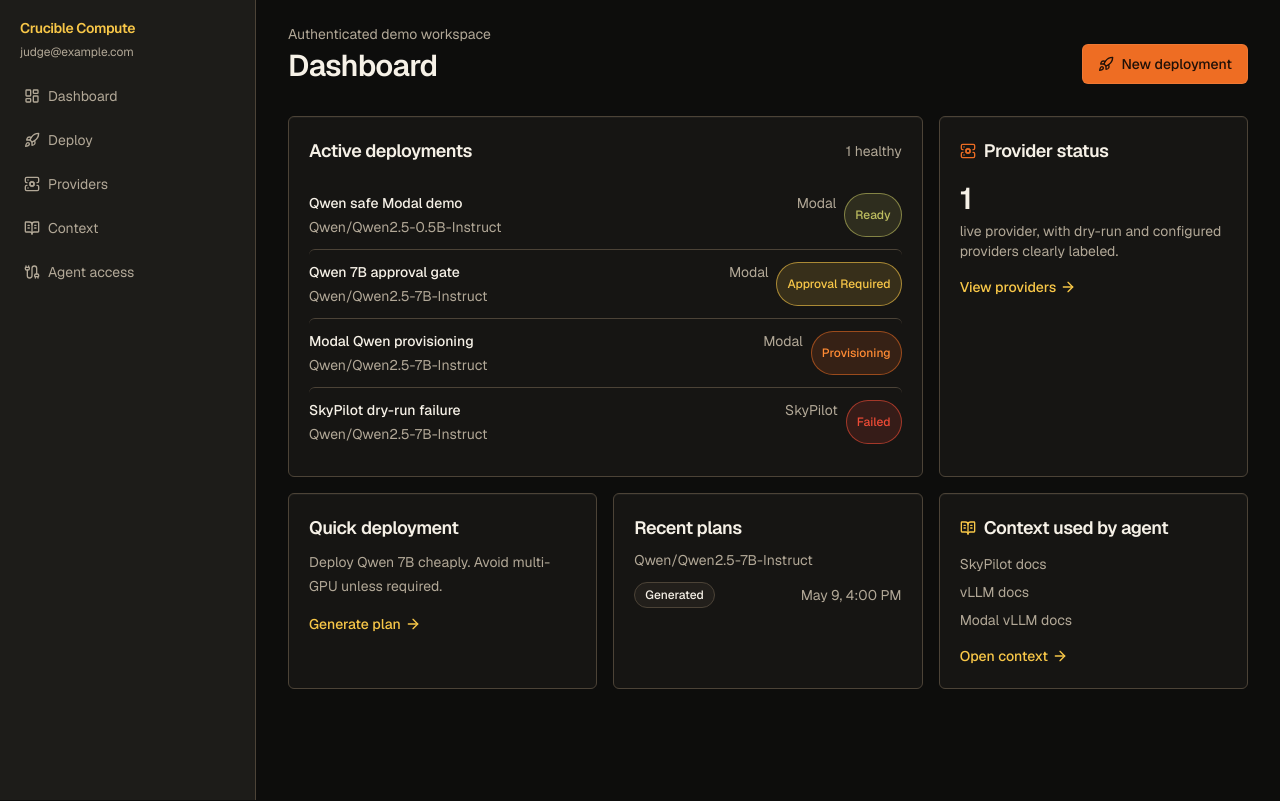
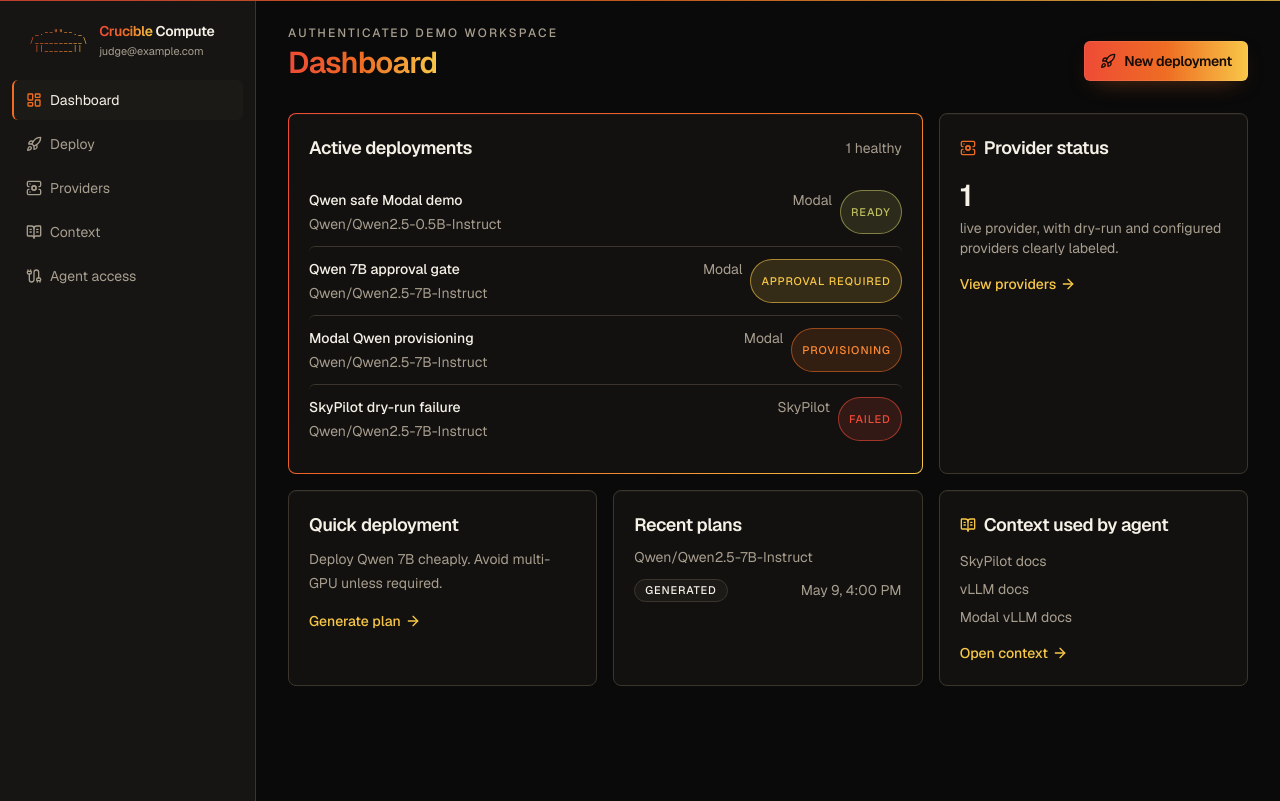
Before and after one commit to Trolleroof/nozomio-hackathon, a Next.js app in the folder apps/web/: page /dashboard in a window 1280 px wide. Built offline with nearby package versions, Linux system fonts and the light colour scheme.

Commit message:
style: sharpen crucible brand accents

```diff
--- a/apps/web/app/dashboard/page.tsx
+++ b/apps/web/app/dashboard/page.tsx
@@ -15,7 +15,9 @@ export default function DashboardPage() {
       <div className="mb-8 flex flex-col justify-between gap-4 sm:flex-row sm:items-end">
         <div>
           <p className="crucible-eyebrow">Authenticated demo workspace</p>
-          <h1 className="mt-1 text-3xl font-semibold tracking-tight">Dashboard</h1>
+          <h1 className="mt-1 text-3xl font-semibold tracking-tight">
+            <span className="crucible-gradient-text">Dashboard</span>
+          </h1>
         </div>
         <Link
           href="/deployments/new"
@@ -27,7 +29,7 @@ export default function DashboardPage() {
       </div>
 
       <div className="grid gap-4 md:grid-cols-3">
-        <section className="crucible-card md:col-span-2">
+        <section className="crucible-card-feature md:col-span-2">
           <div className="flex items-center justify-between gap-4">
             <h2 className="text-lg font-semibold tracking-tight">Active deployments</h2>
             <span className="text-sm text-muted-foreground">{readyCount} healthy</span>
--- a/apps/web/app/globals.css
+++ b/apps/web/app/globals.css
@@ -4,17 +4,18 @@
 
 :root {
   color-scheme: dark;
-  --background: 13 13 12;
+  --background: 10 10 10;
   --foreground: 246 241 231;
-  --muted: 29 28 25;
-  --muted-foreground: 178 168 151;
-  --surface: 22 21 19;
-  --surface-raised: 34 31 27;
-  --code: 8 8 7;
-  --border: 76 67 55;
+  --muted: 22 21 20;
+  --muted-foreground: 168 158 142;
+  --surface: 18 17 16;
+  --surface-raised: 28 26 23;
+  --code: 6 6 6;
+  --border: 60 53 44;
+  --border-strong: 92 80 64;
   --accent: 238 109 35;
   --accent-hover: 255 139 52;
-  --accent-foreground: 31 16 8;
+  --accent-foreground: 24 12 6;
   --forge: 248 199 72;
   --ember: 238 75 54;
   --success: 190 190 96;
@@ -26,6 +27,10 @@ body {
   color: rgb(var(--foreground));
   font-family: var(--font-geist-sans), ui-sans-serif, system-ui, sans-serif;
   font-feature-settings: "rlig" 1, "calt" 1;
+  background-image:
+    radial-gradient(1100px 600px at 85% -10%, rgb(var(--ember) / 0.07), transparent 60%),
+    radial-gradient(900px 500px at -10% 110%, rgb(var(--forge) / 0.05), transparent 60%);
+  background-attachment: fixed;
 }
 
 * {
@@ -74,19 +79,33 @@ select option {
   }
 
   .crucible-sidebar-link {
-    @apply inline-flex min-h-10 items-center gap-2 rounded-md px-3 py-2 text-sm text-muted-foreground hover:bg-surface-raised hover:text-foreground md:flex;
+    @apply inline-flex min-h-10 items-center gap-2 rounded-md border-l-2 border-transparent px-3 py-2 text-sm text-muted-foreground transition-colors hover:bg-surface-raised hover:text-foreground md:flex;
+  }
+
+  .crucible-sidebar-link-active {
+    @apply border-accent bg-surface-raised text-foreground;
   }
 
   .crucible-card {
-    @apply rounded-md border border-border bg-surface p-5 text-foreground shadow-[inset_0_1px_0_rgb(255_255_255_/_0.04)];
+    @apply rounded-lg border border-border bg-surface p-5 text-foreground shadow-[inset_0_1px_0_rgb(255_255_255_/_0.04)];
   }
 
   .crucible-card-muted {
-    @apply rounded-md border border-border bg-muted p-5 text-foreground shadow-[inset_0_1px_0_rgb(255_255_255_/_0.035)];
+    @apply rounded-lg border border-border bg-muted p-5 text-foreground shadow-[inset_0_1px_0_rgb(255_255_255_/_0.035)];
   }
 
   .crucible-card-compact {
     @apply rounded-md border border-border bg-surface-raised p-4 text-foreground;
+  }
+
+  .crucible-card-feature {
+    @apply relative rounded-lg bg-surface p-5 text-foreground shadow-[inset_0_1px_0_rgb(255_255_255_/_0.04)];
+    background-image:
+      linear-gradient(rgb(var(--surface)), rgb(var(--surface))),
+      linear-gradient(135deg, rgb(var(--ember)), rgb(var(--accent)) 55%, rgb(var(--forge)));
+    background-origin: border-box;
+    background-clip: padding-box, border-box;
+    border: 1px solid transparent;
   }
 
   .crucible-input {
@@ -98,11 +117,11 @@ select option {
   }
 
   .crucible-primary {
-    @apply inline-flex items-center justify-center rounded-md bg-accent px-4 py-2 text-sm font-medium text-accent-foreground shadow-[0_0_0_1px_rgb(255_255_255_/_0.08)_inset] hover:bg-accent-hover;
+    @apply inline-flex items-center justify-center rounded-md bg-gradient-to-r from-ember via-accent to-forge px-4 py-2 text-sm font-semibold tracking-tight text-accent-foreground shadow-[0_0_0_1px_rgb(255_255_255_/_0.08)_inset,0_8px_24px_-12px_rgb(238_109_35_/_0.55)] transition-[filter,transform] hover:brightness-110 active:translate-y-[1px];
   }
 
   .crucible-secondary {
-    @apply inline-flex items-center justify-center rounded-md border border-border bg-surface px-4 py-2 text-sm font-medium text-foreground hover:border-accent/60 hover:bg-surface-raised;
+    @apply inline-flex items-center justify-center rounded-md border border-border bg-surface px-4 py-2 text-sm font-medium text-foreground transition-colors hover:border-accent/60 hover:bg-surface-raised;
   }
 
   .crucible-danger {
@@ -114,14 +133,39 @@ select option {
   }
 
   .crucible-link {
-    @apply text-sm font-medium text-forge hover:text-accent-hover;
+    @apply text-sm font-medium text-forge transition-colors hover:text-accent-hover;
   }
 
   .crucible-eyebrow {
-    @apply text-sm text-muted-foreground;
+    @apply text-xs font-medium uppercase tracking-[0.18em] text-muted-foreground;
   }
 
   .crucible-muted {
     @apply text-muted-foreground;
   }
+
+  .crucible-gradient-text {
+    @apply bg-gradient-to-r from-ember via-accent to-forge bg-clip-text text-transparent;
+  }
+
+  .crucible-gradient-bar {
+    @apply h-px w-full bg-gradient-to-r from-ember via-accent to-forge opacity-80;
+  }
+
+  .crucible-glow {
+    position: relative;
+    isolation: isolate;
+  }
+
+  .crucible-glow::before {
+    content: "";
+    position: absolute;
+    inset: -20%;
+    z-index: -1;
+    background:
+      radial-gradient(60% 60% at 30% 40%, rgb(var(--ember) / 0.18), transparent 70%),
+      radial-gradient(55% 55% at 75% 70%, rgb(var(--forge) / 0.14), transparent 70%);
+    filter: blur(20px);
+    pointer-events: none;
+  }
 }
--- a/apps/web/app/login/page.tsx
+++ b/apps/web/app/login/page.tsx
@@ -1,10 +1,25 @@
 import Link from "next/link";
+
+import { AnvilArtMark } from "@/components/anvil-art";
 
 export default function LoginPage() {
   return (
-    <main className="flex min-h-screen items-center justify-center bg-background px-4 py-10 text-foreground">
-      <section className="crucible-card w-full max-w-md p-6">
-        <h1 className="text-2xl font-semibold tracking-tight">Log in</h1>
+    <main className="min-h-screen bg-background text-foreground">
+      <div className="crucible-gradient-bar" />
+      <div className="flex min-h-[calc(100vh-1px)] items-center justify-center px-4 py-10">
+        <div className="crucible-glow w-full max-w-md">
+          <section className="crucible-card-feature p-6">
+            <div className="flex items-center gap-3">
+              <AnvilArtMark />
+              <div className="text-sm font-semibold tracking-tight">
+                <span className="crucible-gradient-text">Crucible</span>{" "}
+                <span className="text-foreground">Compute</span>
+              </div>
+            </div>
+            <h1 className="mt-5 text-2xl font-semibold tracking-tight">Log in</h1>
+            <p className="mt-1 text-sm text-muted-foreground">
+              Enter your workspace.
+            </p>
             <form className="mt-6 space-y-4">
               <div>
                 <label className="block text-sm font-medium" htmlFor="email">
@@ -23,9 +38,11 @@ export default function LoginPage() {
               </button>
             </form>
             <p className="mt-4 text-sm text-muted-foreground">
-          Need an account? <Link className="font-medium text-forge hover:text-accent-hover" href="/signup">Create account</Link>
+              Need an account? <Link className="crucible-link" href="/signup">Create account</Link>
             </p>
           </section>
+        </div>
+      </div>
     </main>
   );
 }
--- a/apps/web/app/page.tsx
+++ b/apps/web/app/page.tsx
@@ -1,67 +1,88 @@
 import { ArrowRight, CheckCircle2, ShieldCheck } from "lucide-react";
 import Link from "next/link";
 
+import { AnvilArtLarge } from "@/components/anvil-art";
 import { StatusBadge } from "@/components/status-badge";
 
 export default function LandingPage() {
   return (
     <main className="crucible-shell">
-      <section className="mx-auto grid min-h-screen max-w-6xl gap-10 px-4 py-10 sm:px-6 lg:grid-cols-[0.9fr_1.1fr] lg:items-center lg:px-8">
+      <div className="crucible-gradient-bar" />
+      <section className="mx-auto grid min-h-[calc(100vh-1px)] max-w-6xl gap-12 px-4 py-12 sm:px-6 lg:grid-cols-[1.05fr_0.95fr] lg:items-center lg:px-8">
         <div>
-          <div className="mb-5 inline-flex rounded-full border border-forge/40 bg-forge/10 px-3 py-1 text-sm text-forge">
-            Frontend demo against typed fixtures
+          <div className="mb-5 inline-flex items-center gap-2 rounded-full border border-border bg-surface/80 px-3 py-1 text-xs font-medium uppercase tracking-[0.18em] text-muted-foreground backdrop-blur">
+            <span className="h-1.5 w-1.5 rounded-full bg-gradient-to-r from-ember to-forge" />
+            GPU deployment backend
           </div>
-          <h1 className="text-4xl font-semibold tracking-tight text-foreground sm:text-5xl">Crucible Compute</h1>
-          <p className="mt-4 max-w-xl text-lg leading-8 text-muted-foreground">
+          <h1 className="text-5xl font-semibold tracking-tight sm:text-6xl">
+            <span className="crucible-gradient-text">Crucible</span>
+            <span className="text-foreground"> Compute</span>
+          </h1>
+          <p className="mt-5 max-w-xl text-lg leading-8 text-muted-foreground">
             Crucible gives every personal agent its own GPU deployment backend.
           </p>
           <div className="mt-8 flex flex-wrap gap-3">
-            <Link
-              href="/signup"
-              className="crucible-primary min-h-11 gap-2 px-5"
-            >
+            <Link href="/signup" className="crucible-primary min-h-11 gap-2 px-5">
               Start deployment
               <ArrowRight aria-hidden="true" className="h-4 w-4" />
             </Link>
-            <Link
-              href="/dashboard"
-              className="crucible-secondary min-h-11 px-5"
-            >
+            <Link href="/dashboard" className="crucible-secondary min-h-11 px-5">
               View demo dashboard
             </Link>
           </div>
+
+          <dl className="mt-10 grid max-w-lg grid-cols-3 gap-4 text-sm">
+            <div>
+              <dt className="crucible-eyebrow">Providers</dt>
+              <dd className="mt-1 font-medium text-foreground">Modal, SkyPilot, Vast.ai</dd>
+            </div>
+            <div>
+              <dt className="crucible-eyebrow">Gate</dt>
+              <dd className="mt-1 font-medium text-foreground">Human approval</dd>
+            </div>
+            <div>
+              <dt className="crucible-eyebrow">Surface</dt>
+              <dd className="mt-1 font-medium text-foreground">CLI &middot; MCP &middot; UI</dd>
+            </div>
+          </dl>
         </div>
 
-        <div className="crucible-card-muted">
-          <div className="flex items-center justify-between gap-4 border-b border-border pb-4">
+        <div className="crucible-glow flex flex-col gap-6">
+          <div className="flex justify-center lg:justify-end">
+            <AnvilArtLarge />
+          </div>
+
+          <div className="crucible-card-feature">
+            <div className="flex items-center justify-between gap-4 border-b border-border/60 pb-4">
               <div>
-              <div className="text-sm font-medium">Deploy Qwen 7B cheaply</div>
+                <div className="text-sm font-semibold tracking-tight">Deploy Qwen 7B cheaply</div>
                 <div className="mt-1 text-sm text-muted-foreground">Approval gate before paid GPU launch</div>
               </div>
               <StatusBadge status="approval_required">Approval required</StatusBadge>
             </div>
             <div className="grid gap-3 py-5 sm:grid-cols-3">
               <div>
-              <div className="text-xs uppercase tracking-wide text-muted-foreground">Provider</div>
+                <div className="crucible-eyebrow">Provider</div>
                 <div className="mt-1 text-sm font-medium">Modal</div>
               </div>
               <div>
-              <div className="text-xs uppercase tracking-wide text-muted-foreground">GPU</div>
+                <div className="crucible-eyebrow">GPU</div>
                 <div className="mt-1 text-sm font-medium">NVIDIA L4</div>
               </div>
               <div>
-              <div className="text-xs uppercase tracking-wide text-muted-foreground">Model</div>
+                <div className="crucible-eyebrow">Model</div>
                 <div className="mt-1 text-sm font-medium">Qwen 2.5</div>
               </div>
             </div>
             <div className="grid gap-3 sm:grid-cols-2">
-            <div className="flex items-center gap-2 rounded-md border border-border bg-surface p-3 text-sm">
+              <div className="flex items-center gap-2 rounded-md border border-border bg-surface-raised p-3 text-sm">
                 <ShieldCheck aria-hidden="true" className="h-4 w-4 text-forge" />
                 Paid launch needs approval
               </div>
-            <div className="flex items-center gap-2 rounded-md border border-border bg-surface p-3 text-sm">
+              <div className="flex items-center gap-2 rounded-md border border-border bg-surface-raised p-3 text-sm">
                 <CheckCircle2 aria-hidden="true" className="h-4 w-4 text-success" />
                 Safe fixture endpoint ready
+              </div>
             </div>
           </div>
         </div>
--- a/apps/web/app/signup/page.tsx
+++ b/apps/web/app/signup/page.tsx
@@ -1,10 +1,25 @@
 import Link from "next/link";
+
+import { AnvilArtMark } from "@/components/anvil-art";
 
 export default function SignupPage() {
   return (
-    <main className="flex min-h-screen items-center justify-center bg-background px-4 py-10 text-foreground">
-      <section className="crucible-card w-full max-w-md p-6">
-        <h1 className="text-2xl font-semibold tracking-tight">Create account</h1>
+    <main className="min-h-screen bg-background text-foreground">
+      <div className="crucible-gradient-bar" />
+      <div className="flex min-h-[calc(100vh-1px)] items-center justify-center px-4 py-10">
+        <div className="crucible-glow w-full max-w-md">
+          <section className="crucible-card-feature p-6">
+            <div className="flex items-center gap-3">
+              <AnvilArtMark />
+              <div className="text-sm font-semibold tracking-tight">
+                <span className="crucible-gradient-text">Crucible</span>{" "}
+                <span className="text-foreground">Compute</span>
+              </div>
+            </div>
+            <h1 className="mt-5 text-2xl font-semibold tracking-tight">Create account</h1>
+            <p className="mt-1 text-sm text-muted-foreground">
+              Forge your first deployment.
+            </p>
             <form className="mt-6 space-y-4">
               <div>
                 <label className="block text-sm font-medium" htmlFor="email">
@@ -23,9 +38,11 @@ export default function SignupPage() {
               </button>
             </form>
             <p className="mt-4 text-sm text-muted-foreground">
-          Already have access? <Link className="font-medium text-forge hover:text-accent-hover" href="/login">Log in</Link>
+              Already have access? <Link className="crucible-link" href="/login">Log in</Link>
             </p>
           </section>
+        </div>
+      </div>
     </main>
   );
 }
--- /dev/null
+++ b/apps/web/src/components/anvil-art.tsx
@@ -0,0 +1,38 @@
+const LARGE_ANVIL = String.raw`
+            (  .  )
+          (    )  )
+           )  (  ,
+       _.--""--._
+      /  ANVIL   \
+   __/____________\__
+  /__________________\
+       ||      ||
+       ||______||
+      /__________\
+`;
+
+const MARK_ANVIL = String.raw`   _.--""--._
+  /__________\
+   ||______||`;
+
+export function AnvilArtLarge({ className = "" }: { className?: string }) {
+  return (
+    <pre
+      aria-hidden="true"
+      className={`crucible-gradient-text whitespace-pre font-mono text-[12px] leading-[1.05] sm:text-sm ${className}`}
+    >
+      {LARGE_ANVIL}
+    </pre>
+  );
+}
+
+export function AnvilArtMark({ className = "" }: { className?: string }) {
+  return (
+    <pre
+      aria-hidden="true"
+      className={`crucible-gradient-text whitespace-pre font-mono text-[8px] leading-[1.05] ${className}`}
+    >
+      {MARK_ANVIL}
+    </pre>
+  );
+}
--- a/apps/web/src/components/app-frame.tsx
+++ b/apps/web/src/components/app-frame.tsx
@@ -1,3 +1,5 @@
+"use client";
+
 import {
   BookOpenText,
   Cable,
@@ -7,6 +9,8 @@ import {
 } from "lucide-react";
 import Link from "next/link";
 
+import { AnvilArtMark } from "@/components/anvil-art";
+import { SidebarNav } from "@/components/sidebar-nav";
 import { demoSession } from "@/lib/session";
 
 const navItems = [
@@ -20,29 +24,22 @@ const navItems = [
 export function AppFrame({ children }: { children: React.ReactNode }) {
   return (
     <div className="crucible-shell">
+      <div className="crucible-gradient-bar" />
       <div className="flex min-h-screen flex-col md:flex-row">
         <aside className="crucible-sidebar">
-          <div className="flex items-center justify-between gap-4 px-5 py-4 md:block">
-            <Link href="/" className="text-sm font-semibold tracking-tight text-forge">
-              Crucible Compute
+          <div className="flex items-center justify-between gap-4 px-5 py-5 md:block">
+            <Link href="/" className="flex items-center gap-3">
+              <AnvilArtMark className="hidden md:block" />
+              <div>
+                <div className="text-sm font-semibold tracking-tight">
+                  <span className="crucible-gradient-text">Crucible</span>{" "}
+                  <span className="text-foreground">Compute</span>
+                </div>
+                <div className="mt-0.5 text-[11px] text-muted-foreground">{demoSession.user.email}</div>
+              </div>
             </Link>
-            <div className="text-xs text-muted-foreground md:mt-1">{demoSession.user.email}</div>
           </div>
-          <nav className="flex gap-1 overflow-x-auto px-3 pb-3 md:block md:space-y-1 md:px-3">
-            {navItems.map((item) => {
-              const Icon = item.icon;
-              return (
-                <Link
-                  key={item.href}
-                  href={item.href}
-                  className="crucible-sidebar-link"
-                >
-                  <Icon aria-hidden="true" className="h-4 w-4 shrink-0" />
-                  <span className="whitespace-nowrap">{item.label}</span>
-                </Link>
-              );
-            })}
-          </nav>
+          <SidebarNav items={navItems} />
         </aside>
         <main className="flex-1 px-4 py-6 sm:px-6 lg:px-8">
           <div className="mx-auto w-full max-w-6xl">{children}</div>
--- /dev/null
+++ b/apps/web/src/components/sidebar-nav.tsx
@@ -0,0 +1,39 @@
+"use client";
+
+import type { LucideIcon } from "lucide-react";
+import Link from "next/link";
+import { usePathname } from "next/navigation";
+
+type NavItem = {
+  href: string;
+  label: string;
+  icon: LucideIcon;
+};
+
+export function SidebarNav({ items }: { items: NavItem[] }) {
+  const pathname = usePathname();
+
+  return (
+    <nav className="flex gap-1 overflow-x-auto px-3 pb-3 md:block md:space-y-1 md:px-3">
+      {items.map((item) => {
+        const Icon = item.icon;
+        const active =
+          pathname === item.href ||
+          (item.href !== "/" && pathname?.startsWith(item.href));
+        return (
+          <Link
+            key={item.href}
+            href={item.href}
+            className={`crucible-sidebar-link${active ? " crucible-sidebar-link-active" : ""}`}
+          >
+            <Icon
+              aria-hidden="true"
+              className={`h-4 w-4 shrink-0 ${active ? "text-accent" : ""}`}
+            />
+            <span className="whitespace-nowrap">{item.label}</span>
+          </Link>
+        );
+      })}
+    </nav>
+  );
+}
--- a/apps/web/src/components/status-badge.tsx
+++ b/apps/web/src/components/status-badge.tsx
@@ -38,7 +38,7 @@ export function StatusBadge({
 }) {
   return (
     <span
-      className={`inline-flex items-center rounded-full border px-2.5 py-1 text-xs font-medium ${
+      className={`inline-flex items-center rounded-full border px-2.5 py-0.5 text-[11px] font-medium uppercase tracking-[0.08em] ${
         toneByStatus[status] ?? "border-border bg-surface-raised text-muted-foreground"
       }`}
     >
--- a/apps/web/tailwind.config.ts
+++ b/apps/web/tailwind.config.ts
@@ -14,6 +14,7 @@ const config: Config = {
       },
       colors: {
         border: "rgb(var(--border) / <alpha-value>)",
+        "border-strong": "rgb(var(--border-strong) / <alpha-value>)",
         background: "rgb(var(--background) / <alpha-value>)",
         foreground: "rgb(var(--foreground) / <alpha-value>)",
         muted: "rgb(var(--muted) / <alpha-value>)",
```
Lines whose indentation alone changed are shown as unchanged.
